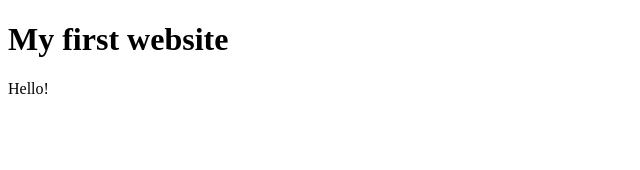
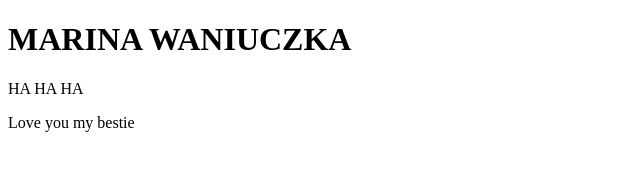
Before and after one commit to liliakormiliyk-star/mate-test-repository, a plain HTML site: page index.html in a window 1280 px wide. Shown: the whole page, without its empty margins (0-640 px from the left). Drawn offline with Linux system fonts and the light colour scheme.

Commit message:
updated index page text

```diff
--- a/index.html
+++ b/index.html
@@ -6,7 +6,8 @@
     <title>Document</title>
 </head>
 <body>
-     <h1>My first website</h1>
-  <p>Hello!</p>
+     <h1>MARINA WANIUCZKA</h1>
+  <p>HA HA HA </p>
+  <P>Love you my bestie</P>
 </body>
 </html>
```
